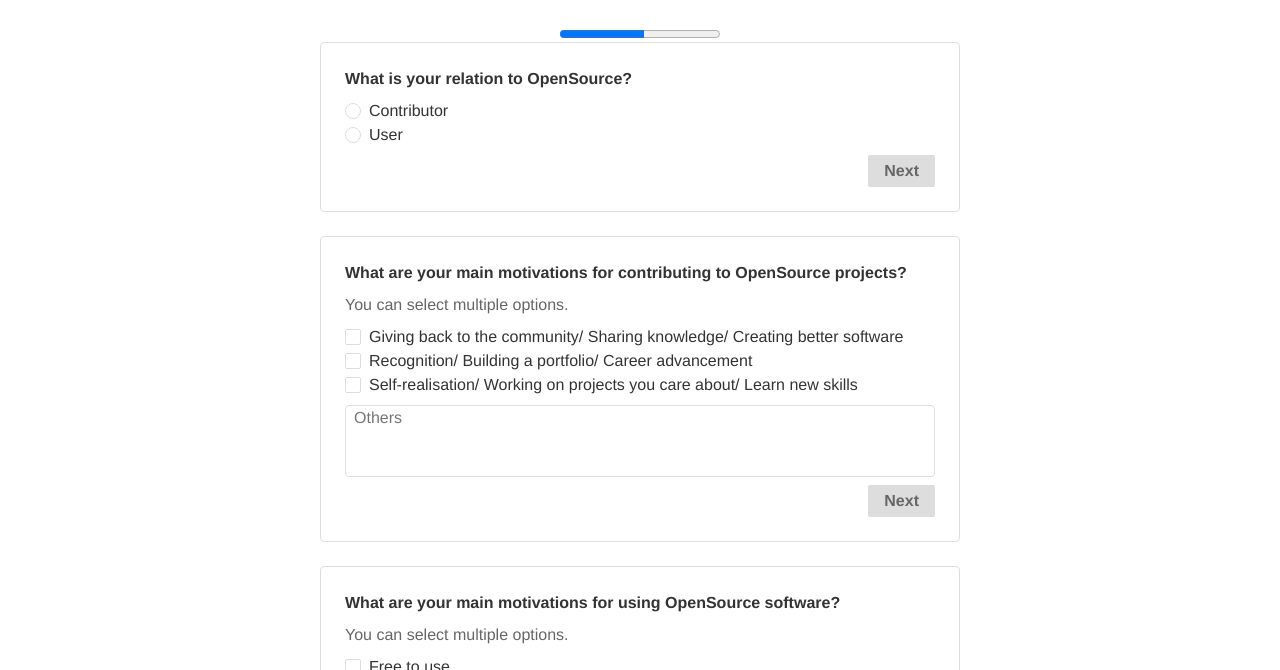
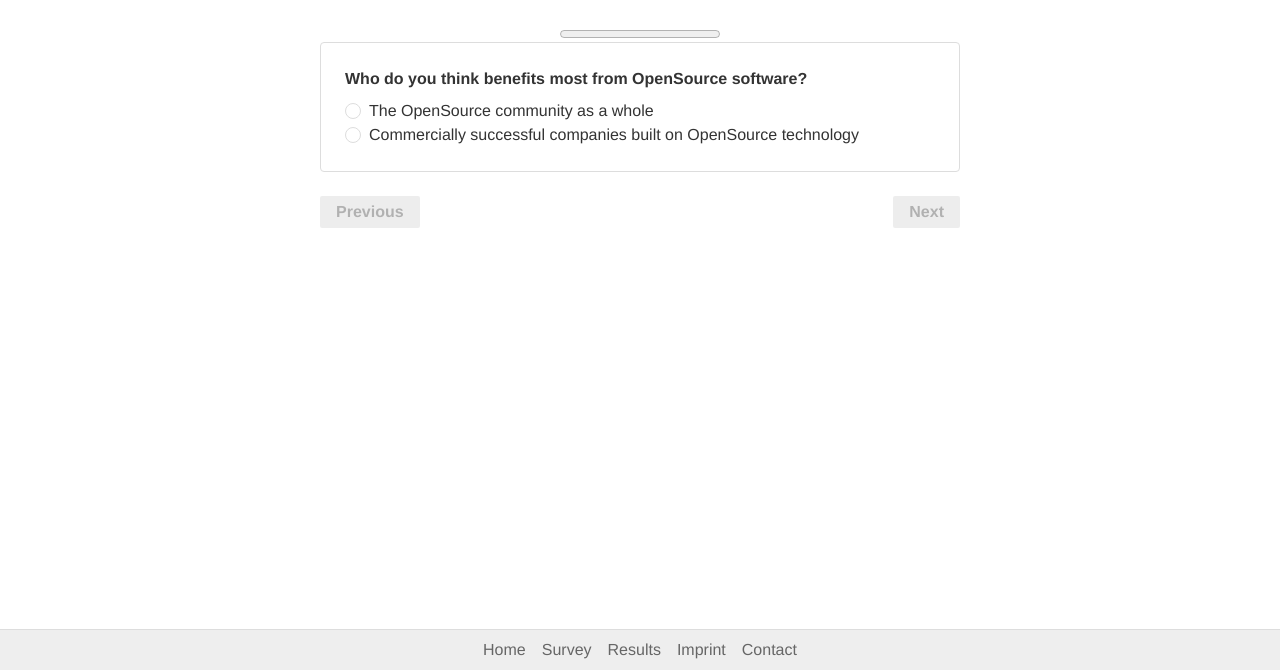
Before and after one commit to opensourcefunding/opensourcefunding.github.io, a website with bundled scripts: page index.html in a window 1280 px wide. Shown: the part 130-800 px from the top of the page. Built offline with nearby package versions, Linux system fonts and the light colour scheme.

Commit message:
feat: implement survey steps with progress

```diff
--- a/index.html
+++ b/index.html
@@ -12,6 +12,14 @@
     function gtag() { dataLayer.push(arguments); }
     gtag('js', new Date());
     gtag('config', 'UA-16350314-4');
+  </script>
+  <script>
+    if (this.customElements) {
+      try { customElements.define('built-in', document.createElement('p').constructor, { 'extends': 'p' }); }
+      catch (error) { document.write('<script src="https://unpkg.com/@ungap/custom-elements-builtin"><\x2fscript>'); }
+    } else {
+      document.write('<script src="https://unpkg.com/document-register-element"><\x2fscript>');
+    }
   </script>
 </head>
 
@@ -31,243 +39,175 @@
 
     <h1>Survey</h1>
 
-    <progress max="19" value="10" id="progress"></progress>
+    <form is="survey-form" aria-label="survey" name="survey" id="survey">
 
-    <form aria-label="survey" name="survey" id="survey">
+      <survey-question name="benefits" required="true">
+        <radio-group id="benefits">
+          <h2 slot="header">Who do you think benefits most from OpenSource software?</h2>
+          <radio-button name="benefits" value="community">The OpenSource community as a whole</radio-button>
+          <radio-button name="benefits" value="companies">Commercially successful companies built on OpenSource
+            technology</radio-button>
+        </radio-group>
+      </survey-question>
 
-      <!-- <h2>Intro</h2> -->
+      <survey-question name="relation" required="true">
+        <radio-group id="relation">
+          <h2 slot="header">What is your role in OpenSource?</h2>
+          <radio-button name="relation" value="contributor">I'm a contributor</radio-button>
+          <radio-button name="relation" value="user">I'm a user</radio-button>
+        </radio-group>
+      </survey-question>
 
-      <radio-group id="relation">
-
-        <h2 slot="header">What is your relation to OpenSource?</h2>
-
-        <radio-button name="relation" value="contributor">Contributor</radio-button>
-        <radio-button name="relation" value="user">User</radio-button>
-
-        <button type="button">Next</button>
-
-      </radio-group>
-
+      <survey-question name="motivation_contributors" required="true">
         <form-group id="motivation_contributors">
-
           <h2 slot="header">What are your main motivations for contributing to OpenSource projects?</h2>
           <p slot="description">You can select multiple options.</p>
-
           <check-box name="motivation_contributors" value="sharing">Giving back to the community/ Sharing knowledge/
-          Creating
-          better software</check-box>
+            Creating better software</check-box>
           <check-box name="motivation_contributors" value="recognition">Recognition/ Building a portfolio/ Career
             advancement</check-box>
-        <check-box name="motivation_contributors" value="passion">Self-realisation/ Working on projects you care about/
-          Learn new skills</check-box>
+          <check-box name="motivation_contributors" value="passion">Self-realisation/ Working on projects you care
+            about/ Learn new skills</check-box>
+          <textarea name="motivation_contributors-other" placeholder="Others" aria-label="others"></textarea>
+        </form-group>
+      </survey-question>
 
-        <textarea name="motivation_contributors-other" placeholder="Others" aria-label="others"></textarea>
-
-        <button type="button">Next</button>
-
-      </form-group>
-
+      <survey-question name="motivation_consumers" required="true">
         <form-group id="motivation_consumers">
-
           <h2 slot="header">What are your main motivations for using OpenSource software?</h2>
           <p slot="description">You can select multiple options.</p>
+          <check-box name="motivation_consumers" value="free">Free to use</check-box>
+          <check-box name="motivation_consumers" value="trust">Trustworthy/ Transparent (no proprietary code)
+          </check-box>
+          <check-box name="motivation_consumers" value="independent">Vendor independent</check-box>
+          <textarea name="motivation_consumers-other" placeholder="Others" aria-label="others"></textarea>
+        </form-group>
+      </survey-question>
 
-        <check-box name="motivation_consumers" value="free">Free to use</check-box>
-        <check-box name="motivation_consumers" value="trust">Trustworthy/ Transparent (no proprietary code)</check-box>
-        <check-box name="motivation_consumers" value="independent">Vendor independent</check-box>
-
-        <textarea name="motivation_consumers-other" placeholder="Others" aria-label="others"></textarea>
-
-        <button type="button">Next</button>
-
-      </form-group>
-
-      <radio-group id="motivation_incentive">
-
-        <h2 slot="header">Would financial incentives/rewards have a positive impact on your work on OpenSource projects?
-        </h2>
-
-        <radio-button name="motivation_incentive" value="yes">Yes</radio-button>
-        <radio-button name="motivation_incentive" value="no">No</radio-button>
-
-        <button type="button">Next</button>
-
-      </radio-group>
-
-      <radio-group id="benefits">
-
-        <h2 slot="header">Who do you think benefits most from OpenSource software?</h2>
-
-        <radio-button name="benefits" value="community">The OpenSource community as a whole</radio-button>
-        <radio-button name="benefits" value="companies">Commercially successful companies built on OpenSource technology
-        </radio-button>
-
-        <button type="button">Next</button>
-
-      </radio-group>
-
+      <survey-question name="compensation" required="true">
         <radio-group id="compensation">
-
           <h2 slot="header">Do you think OpenSource developers should be compensated for the value they create?</h2>
-
           <radio-button name="compensation" value="yes">Yes</radio-button>
           <radio-button name="compensation" value="no">No</radio-button>
+        </radio-group>
+      </survey-question>
 
-        <button type="button">Next</button>
-
-      </radio-group>
-
+      <survey-question name="what_is_fair_compensation" required="true">
         <form-group id="what_is_fair_compensation">
-
           <h2 slot="header">What do you think is a fair compensation for OpenSource work?</h2>
           <p slot="description">You can select multiple options.</p>
-
           <check-box name="what_is_fair_compensation" value="experience">The experience itself</check-box>
           <check-box name="what_is_fair_compensation" value="reputation">Reputation</check-box>
           <check-box name="what_is_fair_compensation" value="financial">Financial</check-box>
+          <textarea name="what_is_fair_compensation-other" placeholder="Others" aria-label="others"></textarea>
+        </form-group>
+      </survey-question>
 
-        <textarea name="what_is_fair_compensation-other" placeholder="Others" aria-label="others"></textarea>
-
-        <button type="button">Next</button>
-
-      </form-group>
-
+      <survey-question name="measuring_fair_compensation" required="true">
         <form-group id="measuring_fair_compensation">
-
-        <h2 slot="header">Which criteria would you include in determining a fair compensation for OpenSource work?</h2>
+          <h2 slot="header">Which criteria would you include in determining a fair compensation for OpenSource work?
+          </h2>
           <p slot="description">You can select multiple options.</p>
-
-        <check-box name="measuring_fair_compensation" value="time">The amount of time/work that went into the OpenSource
-          project</check-box>
+          <check-box name="measuring_fair_compensation" value="time">The amount of time/work that went into the
+            OpenSource project</check-box>
           <check-box name="measuring_fair_compensation" value="usage">The popularity/usage of the OpenSource project
           </check-box>
           <check-box name="measuring_fair_compensation" value="value">The value/benefit the OpenSource project adds
           </check-box>
+          <textarea name="measuring_fair_compensation-other" placeholder="Others" aria-label="others"></textarea>
+        </form-group>
+      </survey-question>
 
-        <textarea name="measuring_fair_compensation-other" placeholder="Others" aria-label="others"></textarea>
-
-        <button type="button">Next</button>
-
-      </form-group>
-
+      <survey-question name="charging_fair_compensation" required="true">
         <form-group id="charging_fair_compensation">
-
           <h2 slot="header">Who do you think should be responsible for compensating OpenSource work?</h2>
           <p slot="description">You can select multiple options.</p>
-
           <check-box name="charging_fair_compensation" value="everybody">Every user of OpenSource software</check-box>
           <check-box name="charging_fair_compensation" value="commercial">Commercial users of OpenSource software
           </check-box>
+          <textarea name="charging_fair_compensation-other" placeholder="Others" aria-label="others"></textarea>
+        </form-group>
+      </survey-question>
 
-        <textarea name="charging_fair_compensation-other" placeholder="Others" aria-label="others"></textarea>
-
-        <button type="button">Next</button>
-
-      </form-group>
-
+      <survey-question name="sufficient" required="true">
         <radio-group id="sufficient">
-
           <h2 slot="header">Do you think OpenSource projects and their maintainers and contributors are currently being
             sufficiently compensated?</h2>
-
           <radio-button name="sufficient" value="yes">Yes</radio-button>
           <radio-button name="sufficient" value="no">No</radio-button>
+        </radio-group>
+      </survey-question>
 
-        <button type="button">Next</button>
-
-      </radio-group>
-
+      <survey-question name="models">
         <form-group id="models">
-
           <h2 slot="header">Which of the existing funding models addresses OpenSource funding needs best?</h2>
           <p slot="description">You can select multiple funding models - or none if you think neither of the models
             addresses OpenSource funding needs sufficiently.</p>
-
           <check-box name="models" value="donations">Donations</check-box>
           <check-box name="models" value="crowdfunding">Crowdfunding</check-box>
           <check-box name="models" value="sponsorships">Sponsorships</check-box>
           <check-box name="models" value="grants">Grants</check-box>
+          <textarea name="models-other" placeholder="Others" aria-label="others"></textarea>
+        </form-group>
+      </survey-question>
 
-        <button type="button">Next</button>
-
-      </form-group>
-
+      <survey-question name="share" required="true">
         <radio-group id="share">
-
           <h2 slot="header">Do you think OpenSource developers should receive a share of the commercial success of
             products and services that are built on top of their software?</h2>
-
           <radio-button name="share" value="yes">Yes</radio-button>
           <radio-button name="share" value="no">No</radio-button>
+        </radio-group>
+      </survey-question>
 
-        <button type="button">Next</button>
-
-      </radio-group>
-
+      <survey-question name="effect" required="true">
         <radio-group id="effect">
-
           <h2 slot="header">Do you think financial compensation for OpenSource contributors would have a positive effect
             on the OpenSource community and the quality and long-term maintenance of OpenSource software?</h2>
-
           <radio-button name="effect" value="yes">Yes</radio-button>
           <radio-button name="effect" value="no">No</radio-button>
+        </radio-group>
+      </survey-question>
 
-        <button type="button">Next</button>
-
-      </radio-group>
-
+      <survey-question name="experience" required="true">
         <form-group>
-
           <h2 slot="header">How long have you been working with OpenSource software?</h2>
-
           <label for="experience">Years of experience</label>
           <input type="number" name="experience" id="experience" placeholder="Number of years, e.g. 5">
+        </form-group>
+      </survey-question>
 
-        <button type="button">Next</button>
-
-      </form-group>
-
+      <survey-question name="usage" required="true">
         <form-group>
-
           <h2 slot="header">How do you use OpenSource software?</h2>
           <p slot="description">You can select multiple options.</p>
-
           <check-box name="usage" value="professional">In my professional work</check-box>
           <check-box name="usage" value="hobby">As a hobby or side project</check-box>
+        </form-group>
+      </survey-question>
 
-        <button type="button">Next</button>
-
-      </form-group>
-
+      <survey-question name="frequency" required="true">
         <radio-group>
-
           <h2 slot="header">How frequently do you contribute to OpenSource software on average?</h2>
-
           <radio-button name="frequency" value="high">Multiple times per week</radio-button>
           <radio-button name="frequency" value="medium">Multiple times per month</radio-button>
           <radio-button name="frequency" value="low">Multiple times per year</radio-button>
           <radio-button name="frequency" value="very_low">Less than once per year</radio-button>
+        </radio-group>
+      </survey-question>
 
-        <button type="button">Next</button>
-
-      </radio-group>
-
+      <survey-question name="employment" required="true">
         <radio-group>
-
           <h2 slot="header">How do you work?</h2>
-
           <radio-button name="employment" value="self">I'm self-employed</radio-button>
           <radio-button name="employment" value="company">I work for a company</radio-button>
           <radio-button name="employment" value="none">I'm not employed</radio-button>
+        </radio-group>
+      </survey-question>
 
-        <button type="button">Next</button>
-
-      </radio-group>
-
+      <survey-question name="country" required="true">
         <form-group>
-
           <h2 slot="header">Where are you from?</h2>
-
           <label for="country">Country</label>
           <select name="country" id="country">
             <option value="FR">France</option>
@@ -276,23 +216,18 @@
             <option value="ES">Spain</option>
             <option value="US">United States of America</option>
           </select>
+        </form-group>
+      </survey-question>
 
-        <button type="button">Next</button>
-
-      </form-group>
-
+      <survey-question name="gender" required="true">
         <radio-group id="gender">
-
           <h2 slot="header">What is your gender?</h2>
-
           <radio-button name="gender" value="male">Male</radio-button>
           <radio-button name="gender" value="female">Female</radio-button>
           <radio-button name="gender" value="non_binary">Non-Binary/Third Gender</radio-button>
           <radio-button name="gender" value="private">Prefer not to say</radio-button>
-
-        <button type="button" id="submit">Submit</button>
-
         </radio-group>
+      </survey-question>
 
     </form>
 
--- a/src/app.ts
+++ b/src/app.ts
@@ -2,38 +2,12 @@ import './elements/check-box';
 import './elements/radio-button';
 import './elements/form-group';
 import './elements/radio-group';
+import './elements/survey-question';
+import './elements/survey-form';
 
 async function bootstrap () {
 
     console.log('loaded..');
-
-    const form = document.getElementById('survey') as HTMLFormElement;
-    const submit = document.getElementById('submit') as HTMLButtonElement;
-
-    submit!.addEventListener('click', () => {
-
-        const formJSON = [...new FormData(form).entries()].reduce((json, [name, value]) => {
-
-            if (json.hasOwnProperty(name)) {
-
-                if (!(json[name] instanceof Array)) {
-
-                    json[name] = [json[name]];
-                }
-
-                json[name].push(value);
-
-            } else {
-
-                json[name] = value;
-            }
-
-            return json;
-
-        }, {} as { [key: string]: any });
-
-        console.log(formJSON);
-    });
 }
 
 window.addEventListener('DOMContentLoaded', () => {
--- /dev/null
+++ b/src/elements/survey-form.ts
@@ -0,0 +1,151 @@
+import { SurveyQuestion } from './survey-question';
+
+export class SurveyForm extends HTMLFormElement {
+
+    protected listeners!: Map<string, EventListener>;
+
+    progress!: HTMLProgressElement;
+
+    steps!: NodeListOf<SurveyQuestion>;
+
+    previous!: HTMLButtonElement;
+
+    next!: HTMLButtonElement;
+
+    // submit!: HTMLButtonElement;
+
+    active = 0;
+
+    total = 0;
+
+    connectedCallback () {
+
+        this.listeners = new Map();
+        this.listeners.set('change', this.handleChange.bind(this));
+        this.listeners.set('next-step', this.handleNextStep.bind(this));
+        this.listeners.set('previous-step', this.handlePreviousStep.bind(this));
+
+        this.steps = this.querySelectorAll('survey-question') as NodeListOf<SurveyQuestion>;
+        this.total = this.steps.length;
+        this.active = 0;
+
+        console.log(this.steps);
+        console.log(this.total);
+        console.log(this.active);
+
+        this.progress = document.createElement('progress');
+        this.progress.max = this.total;
+        this.progress.value = this.active + 1;
+
+        this.prepend(this.progress);
+
+        this.previous = document.createElement('button');
+        this.previous.type = 'button';
+        this.previous.textContent = 'Previous';
+        this.previous.className = 'previous';
+        this.previous.setAttribute('aria-label', 'previous');
+        this.previous.addEventListener('click', () => this.previous.dispatchEvent(new Event('previous-step', { bubbles: true, cancelable: true, composed: true })));
+
+        this.append(this.previous);
+
+        this.next = document.createElement('button');
+        this.next.type = 'button';
+        this.next.textContent = 'Next';
+        this.next.className = 'next';
+        this.next.setAttribute('aria-label', 'next');
+        this.next.addEventListener('click', () => this.next.dispatchEvent(new Event('next-step', { bubbles: true, cancelable: true, composed: true })));
+
+        this.append(this.next);
+
+        this.update();
+
+        this.addListeners();
+    }
+
+    disconnectedCallback () {
+
+        this.removeListeners();
+    }
+
+    getResults (): { [key: string]: any } {
+
+        const formJSON = [...new FormData(this).entries()].reduce((json, [name, value]) => {
+
+            if (json.hasOwnProperty(name)) {
+
+                if (!(json[name] instanceof Array)) {
+
+                    json[name] = [json[name]];
+                }
+
+                json[name].push(value);
+
+            } else {
+
+                json[name] = value;
+            }
+
+            return json;
+
+        }, {} as { [key: string]: any });
+
+        return formJSON;
+    }
+
+    protected update () {
+
+        this.steps.forEach((step, key) => {
+
+            if (key !== this.active) {
+
+                step.setAttribute('aria-hidden', 'true');
+                step.setAttribute('style', 'display: none;');
+
+            } else {
+
+                step.setAttribute('aria-hidden', 'false');
+                step.setAttribute('style', 'display: initial;');
+            }
+        });
+
+        this.previous.disabled = this.active === 0;
+        this.next.disabled = !this.steps.item(this.active).isValid();
+
+        this.progress.value = this.active;
+    }
+
+    protected handleChange () {
+
+        this.update();
+    }
+
+    protected handleNextStep () {
+
+        if (this.steps.item(this.active).isValid() && this.active < this.total - 1) {
+
+            this.active++;
+            this.update()
+        }
+    }
+
+    protected handlePreviousStep () {
+
+        if (this.active > 0) {
+
+            this.active--;
+            this.update()
+        }
+    }
+
+    protected addListeners () {
+
+        this.listeners.forEach((listener, event) => this.addEventListener(event, listener));
+    }
+
+    protected removeListeners () {
+
+        this.listeners.forEach((listener, event) => this.removeEventListener(event, listener));
+    }
+}
+
+customElements.define('survey-form', SurveyForm, { extends: 'form' });
--- /dev/null
+++ b/src/elements/survey-question.ts
@@ -0,0 +1,96 @@
+export class SurveyQuestion extends HTMLElement {
+
+    static get observedAttributes () {
+
+        return ['name', 'required'];
+    }
+
+    protected listeners: Map<string, EventListener> = new Map();
+
+    get name (): string | null {
+
+        return this.getAttribute('name');
+    }
+
+    set name (value: string | null) {
+
+        if (value === this.name) return;
+
+        if (value) {
+
+            this.setAttribute('name', value);
+
+        } else {
+
+            this.removeAttribute('name');
+        }
+    }
+
+    get required (): boolean {
+
+        return this.hasAttribute('required') && this.getAttribute('required') !== 'false';
+    }
+
+    set required (value: boolean) {
+
+        if (value === this.required) return;
+
+        if (value) {
+
+            this.setAttribute('required', 'true');
+
+        } else {
+
+            this.removeAttribute('required');
+        }
+    }
+
+    connectedCallback () {
+
+        // this.addListeners();
+    }
+
+    disconnectedCallback () {
+
+        // this.removeListeners();
+    }
+
+    attributeChangedCallback (name: string, oldValue: string, newValue: string) {
+
+        if (oldValue === newValue) return;
+
+        switch (name) {
+
+            case 'name':
+
+                this.name = newValue;
+                break;
+
+            case 'required':
+
+                this.required = newValue !== 'false';
+                break;
+        }
+    }
+
+    isValid (): boolean {
+
+        const formData = new FormData(this.parentElement as HTMLFormElement);
+
+        return this.required
+            ? !!formData.get(this.name!) || !!formData.get(`${ this.name }-other`)
+            : true;
+    }
+
+    protected addListeners () {
+
+        this.listeners.forEach((listener, event) => this.addEventListener(event, listener));
+    }
+
+    protected removeListeners () {
+
+        this.listeners.forEach((listener, event) => this.removeEventListener(event, listener));
+    }
+}
+
+customElements.define('survey-question', SurveyQuestion);
--- a/styles.css
+++ b/styles.css
@@ -4,6 +4,7 @@
     --link-color-active: #333333;
     --background-color: #eeeeee;
     --background-color-button: #dddddd;
+    --background-color-button-active: #cccccc;
     --border-color: #dddddd;
 }
 
@@ -79,7 +80,33 @@ footer>nav>ul {
 /* form */
 
 form {
+    width: 100%;
     max-width: 40rem;
+    display: grid;
+    grid-template-areas:
+        "progress progress"
+        "question question"
+        "previous next";
+}
+
+form>progress {
+    grid-area: progress;
+    justify-self: center;
+}
+
+form>button.previous {
+    grid-area: previous;
+    justify-self: start;
+}
+
+form>button.next {
+    grid-area: next;
+    justify-self: end;
+}
+
+survey-question {
+    grid-area: question;
+    display: none;
 }
 
 input,
@@ -90,6 +117,7 @@ textarea {
     box-sizing: border-box;
     border: 1px solid var(--border-color);
     border-radius: 0.25rem;
+    background-color: var(--background-color);
 }
 
 input[type=text],
@@ -118,6 +146,14 @@ button {
     border: none;
     border-radius: 0.125rem;
     background-color: var(--background-color-button);
+}
+
+button:active {
+    background-color: var(--background-color-button-active);
+}
+
+button[disabled] {
+    opacity: 0.5;
 }
 
 form-group,
```
Also changed, not shown: dist/app.bundle.js. Lines whose indentation alone changed are shown as unchanged.
